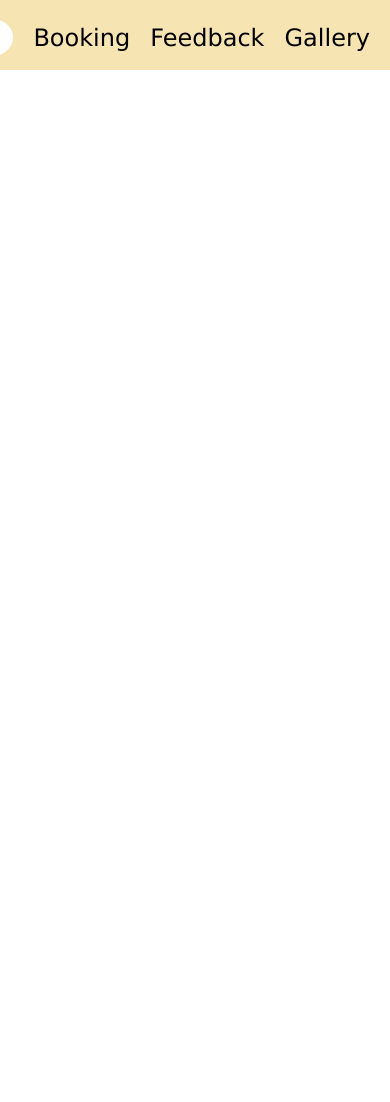
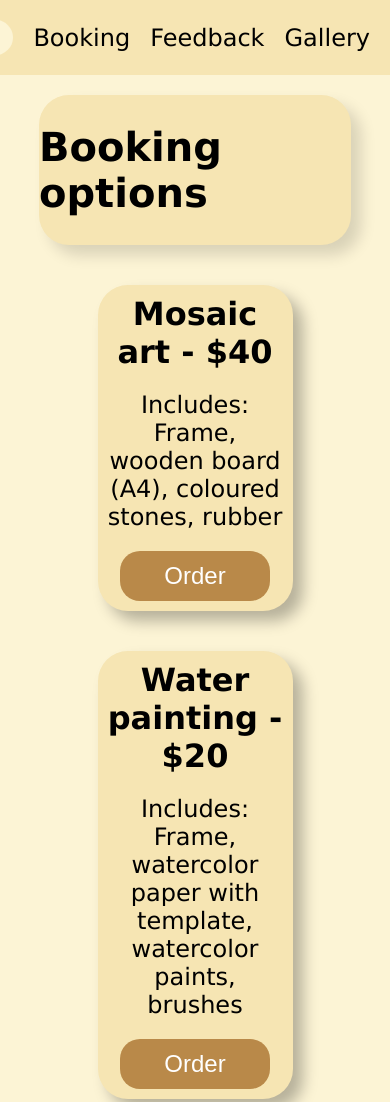
Before and after one commit to janinge-kodehode/project-4, a plain HTML site: page booking.html in a window 390 px wide. Shown: the top 1102 px of the page. Before the commit the page ends 844 px from the top, so only its background shows below. Drawn offline with Linux system fonts and the light colour scheme.

```diff
--- a/booking.html
+++ b/booking.html
@@ -16,5 +16,36 @@
         <li><a href="gallery.html">Gallery</a></li>
       </ul>
     </header>
+    <main id="bookingMain">
+      <div id="headerDiv"><h1>Booking options</h1></div>
+      <div id="options">
+        <div class="options">
+          <h1>Mosaic art - $40</h1>
+          <p>Includes: Frame, wooden board (A4), coloured stones, rubber</p>
+          <button class="orderBtn" onclick="order()">Order</button>
+        </div>
+        <div class="options" onclick="order()">
+          <h1>Water painting - $20</h1>
+          <p>
+            Includes: Frame, watercolor paper with template, watercolor paints,
+            brushes
+          </p>
+          <button class="orderBtn">Order</button>
+        </div>
+        <div class="options">
+          <h1>Canvas painting - $30</h1>
+          <p>
+            Includes: Frame, acrylic paper with template, acrylic paints,
+            brushes
+          </p>
+          <button class="orderBtn" onclick="order()">Order</button>
+        </div>
+      </div>
+    </main>
+    <script>
+      function order() {
+        alert("Your order has been placed.");
+      }
+    </script>
   </body>
 </html>
--- a/style.css
+++ b/style.css
@@ -1,4 +1,6 @@
-/* Reset the html margin for more control */
+/* GENERAL */
+
+/* css reset */
 * {
   margin: 0;
   box-sizing: border-box;
@@ -7,11 +9,13 @@
 body {
   font-family: "Lucida Sans", "Lucida Sans Regular", "Lucida Grande",
     "Lucida Sans Unicode", Geneva, Verdana, sans-serif;
+  z-index: -1;
+  background-color: rgb(252, 244, 213);
 }
 
 header {
-  width: 100svw;
-  height: 70px;
+  max-width: 100%;
+  min-height: 70px;
   background-color: #f6e5b3;
 }
 
@@ -32,13 +36,16 @@ a {
   color: black;
   font-size: 24px;
 }
-/* #logo-right {
-  flex: 1;
-  align-self: flex-start;
-} */
 
+/* @media screen and (width: 480px) {
+  ul{
+    display: flex;
+    flex-direction: column;
+
+  }
+  } */
 #searchBar {
-  background-color: white;
+  background-color: rgb(252, 244, 213);
   width: 1000px;
   height: 35px;
   border-radius: 20px;
@@ -49,12 +56,14 @@ a {
   border: none;
 }
 
-main {
+#indexMain {
   display: flex;
   justify-content: center;
   align-items: flex-start;
 }
+/* GENERAL */
 
+/* INDEX.HTML */
 #mainDiv {
   background-color: #f6e5b3;
   margin: 20px;
@@ -71,7 +80,7 @@ main {
 
 #midDiv1 img {
   max-width: 550px;
-  max-width: 550px;
+  max-height: 550px;
   border-radius: 30px;
   box-shadow: 5px 5px 15px rgba(0, 0, 0, 0.225);
 }
@@ -90,8 +99,8 @@ main {
   line-height: 40px;
 }
 
-#bottomDiv2 {
-}
+/* #bottomDiv2 {
+} */
 
 #buttonOne {
   border: none;
@@ -113,3 +122,80 @@ main {
   text-shadow: 5px 5px 15px rgba(0, 0, 0, 0.277);
   cursor: pointer;
 }
+/* INDEX.HTML */
+
+/* BOOKING.HTML */
+#bookingMain {
+  display: flex;
+  justify-content: center;
+  align-items: center;
+  flex-direction: column;
+}
+
+#headerDiv {
+  background-color: #f6e5b3;
+  width: 80%;
+  height: 150px;
+  margin: 20px 20px 20px 20px;
+  border-radius: 30px;
+  box-shadow: 10px 10px 15px rgba(0, 0, 0, 0.14);
+  display: flex;
+  justify-content: center;
+  align-items: center;
+}
+#headerDiv h1 {
+  font-size: 40px;
+  font-family: Verdana, Geneva, Tahoma, sans-serif;
+}
+#options {
+  display: flex;
+  justify-content: flex-start;
+  align-items: center;
+  flex-flow: column wrap;
+}
+
+.options {
+  background-color: #f6e5b3;
+  width: 50svw;
+  min-height: 150px;
+  margin: 20px;
+  border-radius: 30px;
+  padding: 10px;
+  display: flex;
+  flex-direction: column;
+  justify-content: center;
+  align-items: center;
+  gap: 20px;
+  box-shadow: 10px 10px 15px rgba(0, 0, 0, 0.277);
+}
+
+.options h1 {
+  text-align: center;
+}
+.options p {
+  font-size: 24px;
+  text-align: center;
+}
+
+.orderBtn {
+  border: none;
+  border-radius: 20px;
+  background-color: rgb(185, 137, 73);
+  font-size: 24px;
+  color: white;
+  width: 150px;
+  height: 50px;
+  transition: 0.4s;
+}
+.orderBtn:hover {
+  box-shadow: 10px 10px 15px rgba(0, 0, 0, 0.277);
+  transition: 0.4s;
+  width: 170px;
+  height: 60px;
+  font-size: 26px;
+  text-shadow: 5px 5px 15px rgba(0, 0, 0, 0.277);
+  cursor: pointer;
+}
+/* BOOKING.HTML */
+
+/* FEEDBACK.HTML */
```
Also changed, not shown: index.html (+3 -5 lines), images/William_Morris_design_for_Trellis_wallpaper_1862.jpg (deleted), images/mainPageImg.jpg (added).
